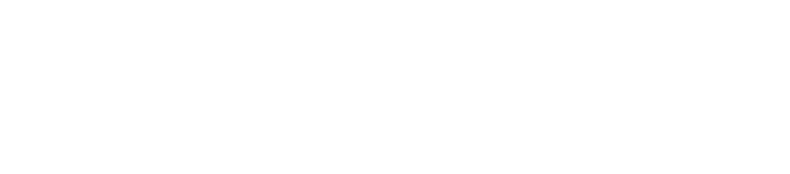
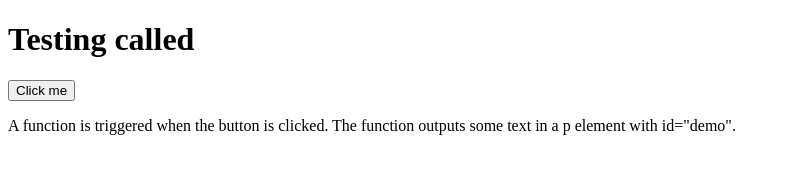
Before and after one commit to Sakthi-Dhandapani-Mintree/GCP-Projects, a website: page gke-rtm-frontend-cicd/client/index.html in a window 1280 px wide. Shown: the whole page, without its empty margins (0-790 px from the left). Drawn offline with Linux system fonts and the light colour scheme.

Commit message:
Update index.html

```diff
--- a/gke-rtm-frontend-cicd/client/index.html
+++ b/gke-rtm-frontend-cicd/client/index.html
@@ -8,5 +8,13 @@
     <script src="/client/client.js"></script>
 </head>
 <body>
+    <h1>Testing called</h1>
+
+<button onclick="myFunction()">Click me</button>
+
+<p id="demo"></p>
+
+<p>A function is triggered when the button is clicked. The function outputs some text in a p element with id="demo".</p>
+
 </body>
 </html>
```
